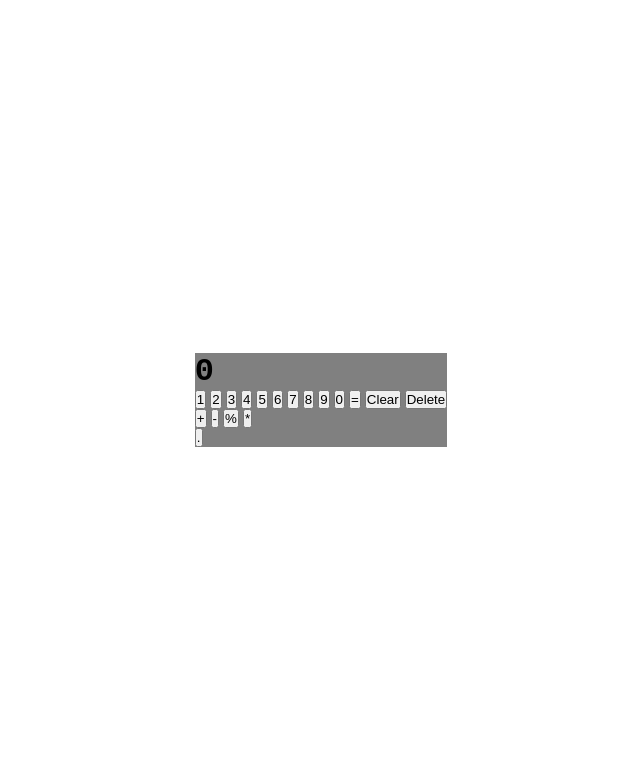
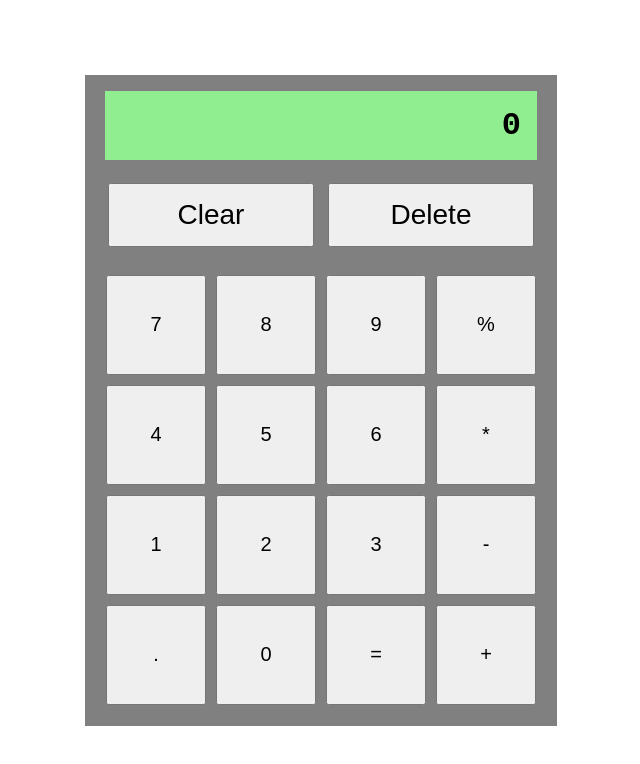
Before and after one commit to Carbon45/calculator, a plain HTML site: page index.html in a window 1280 px wide. Shown: the whole page, without its empty margins (319-959 px from the left). Drawn offline with Linux system fonts and the light colour scheme.

Commit message:
finished most of the basic stuff

```diff
--- a/app.js
+++ b/app.js
@@ -61,6 +61,8 @@ function addNumToDisplay(button) {
 numButtons.forEach((button) => {
   button.addEventListener('click', () => {
     addNumToDisplay(button);
+    calcClick.currentTime = 0;
+    calcClick.play();
   });
 });
 
@@ -70,6 +72,9 @@ function switchLoop() {
 
 operators.forEach((operator) => {
   operator.addEventListener('click', () => {
+    // plays audio
+    calcClick.currentTime = 0;
+    calcClick.play();
 
     if (isFirstNum === true) {
       switchLoop();
@@ -122,6 +127,9 @@ operators.forEach((operator) => {
 const zeroBtn = document.querySelector('.num-button-zero');
 
 zeroBtn.addEventListener('click', function() {
+  calcClick.currentTime = 0;
+  calcClick.play();
+
   if (isFirstNum) {
     if (storedNums === '') {
       return; // Prevent adding a second zero at the beginning
@@ -148,6 +156,9 @@ zeroBtn.addEventListener('click', function() {
 const equalsSign = document.querySelector('.equals-sign')
 
 equalsSign.addEventListener('click', function() {
+  calcClick.currentTime = 0;
+  calcClick.play();
+
   // prevents from calculating, if first or second num is empty;
   if (storedNums === '' || secondNums === '') {
     return;
@@ -206,6 +217,9 @@ function calculate(str) {
 const clearBtn = document.querySelector('.clear-btn');
 
 clearBtn.addEventListener('click', function() {
+  calcClick.currentTime = 0;
+  calcClick.play();
+
   if (document.querySelector('.sec-num') !== null) {
     number.innerHTML = '';
     document.querySelector('.sec-num').remove();
@@ -224,6 +238,9 @@ clearBtn.addEventListener('click', function() {
 const deleteBtn = document.querySelector('.delete-btn');
 
 deleteBtn.addEventListener('click', function() {
+  calcClick.currentTime = 0;
+  calcClick.play();
+
   if (isFirstNum === true) {
     storedNums.toString();
 
@@ -248,6 +265,9 @@ deleteBtn.addEventListener('click', function() {
 const dot = document.querySelector('.dot');
 
 dot.addEventListener('click', function() {
+  calcClick.currentTime = 0;
+  calcClick.play();
+
   if (isFirstNum) {
 
     if (storedNums === '') {
@@ -267,3 +287,7 @@ dot.addEventListener('click', function() {
     document.querySelector('.sec-num').textContent = secondNums;
   }
 });
+
+// AUDIO
+
+const calcClick = document.querySelector('.calc-click')
--- a/index.html
+++ b/index.html
@@ -10,41 +10,52 @@
 </head>
 <body>
 
+    <audio src="audio/calc click.mp3" class="calc-click"></audio>
+
     <div class="calculator-wrap">
+
     <div class="calculator">
+
     <div class="num-display">
         <h1 class="number">0</h1>
     </div>
 
+    <div class="clear-delete-wrap">
+    <button class="clear-btn">Clear</button>
+    <button class="delete-btn">Delete</button>
+</div>
+
+
+
+    <div class="buttons-wrap">
+
+    <button class="num-button">7</button>
+    <button class="num-button">8</button>
+    <button class="num-button">9</button>
+    <button class="operator">%</button>
+
+    <button class="num-button">4</button>
+    <button class="num-button">5</button>
+    <button class="num-button">6</button>
+    <button class="operator">*</button>
 
     <button class="num-button">1</button>
     <button class="num-button">2</button>
     <button class="num-button">3</button>
-    <button class="num-button">4</button>
-    <button class="num-button">5</button>
-    <button class="num-button">6</button>
-    <button class="num-button">7</button>
-    <button class="num-button">8</button>
-    <button class="num-button">9</button>
+    <button class="operator">-</button>
+
+    <button class="dot">.</button>
     <button class="num-button-zero">0</button>
+    <button class="equals-sign">=</button>
+    <button class="operator">+</button>
 
-    <button class="equals-sign">=</button>
+</div>
 
-    <button class="clear-btn">Clear</button>
-    <button class="delete-btn">Delete</button>
+</div>
 
-    <div class="operator-wrap">
-        <button class="operator">+</button>
-        <button class="operator">-</button>
-        <button class="operator">%</button>
-        <button class="operator">*</button>
+</div>
 
 
-    </div>
 
-    <button class="dot">.</button>
-
-</div>
-</div>
 </body>
 </html>
--- a/style.css
+++ b/style.css
@@ -14,8 +14,80 @@
 
 .calculator {
     background-color: grey;
+
+    padding: 1em;
 }
 
 .num-display {
     font-family: 'Courier New', Courier, monospace;
 }
+
+/* BUTTONS  */
+
+.buttons-wrap {
+    display: grid;
+    grid-template-columns: repeat(4, 1fr);
+}
+
+.buttons-wrap button {
+    width: 5em;
+    height: 5em;
+
+    font-size: 1.25rem;
+
+    margin: .25em;
+
+    cursor: pointer;
+}
+
+.clear-delete-wrap {
+    display: flex;
+    width: 100%;
+
+    margin-top: 1em;
+
+    margin-bottom: 1em;
+}
+
+.clear-btn {
+    width: 100%;
+
+    padding: .5em 0;
+
+    font-size: 1.75rem;
+
+    margin: .25em;
+
+    cursor: pointer;
+}
+
+.delete-btn {
+    width: 100%;
+
+    padding: .5em 0;
+
+    font-size: 1.75rem;
+
+    margin: .25em;
+
+    cursor: pointer;
+}
+
+/* NUM DISPLAY  */
+
+.num-display {
+  background-color: lightgreen;
+  text-align: right;
+  padding: 1em;
+  margin: .25em;
+
+  word-wrap: break-word;
+
+  width: 27rem;
+
+  margin: 0 auto;
+}
+
+.number {
+    white-space: pre-line;
+}
```
Also changed, not shown: 1 other file.
